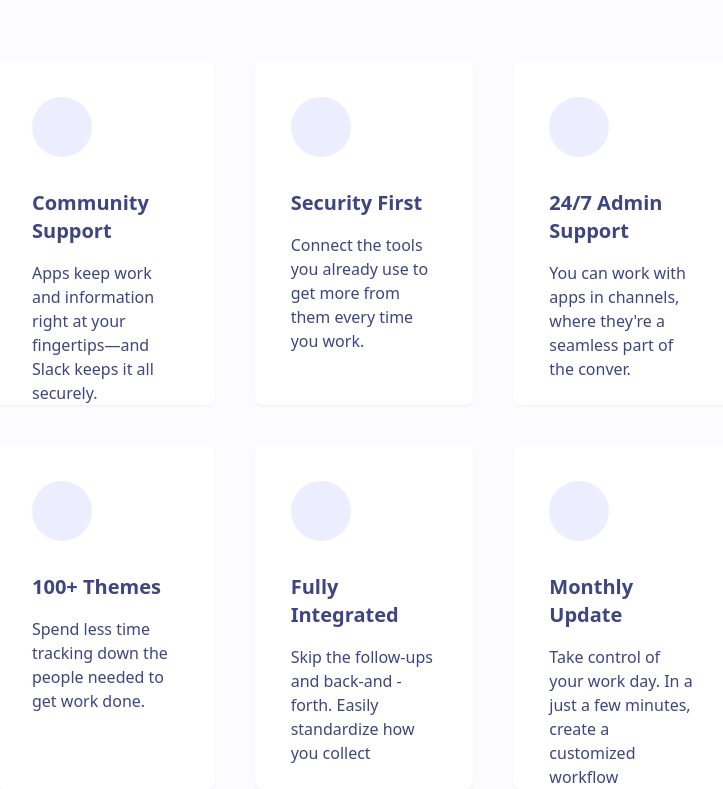
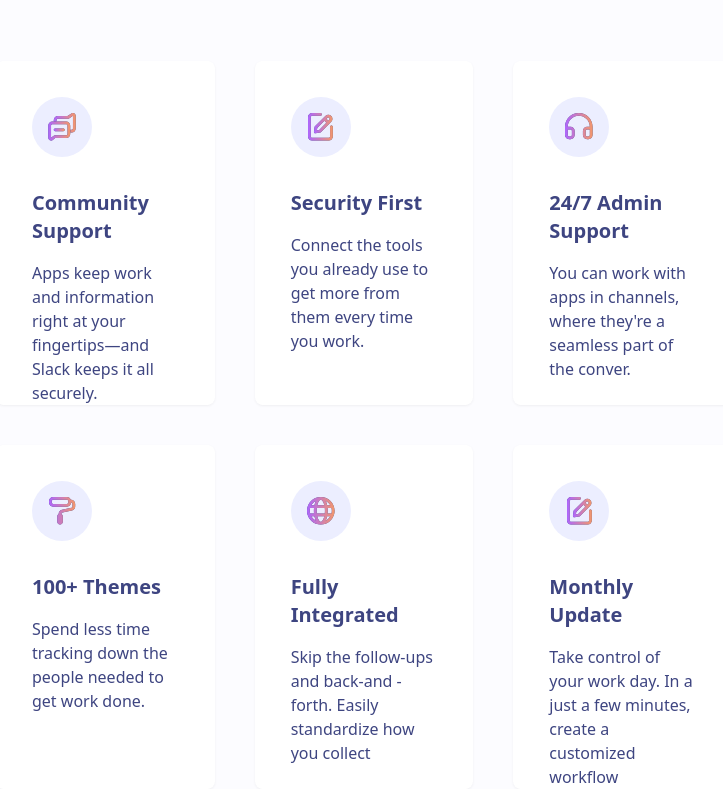
Before and after one commit to Taukir-Khatri7201/Brands.io, a website: page src/index.html in a window 1280 px wide. Shown: the part 1006-1795 px from the top of the page, without its empty margins (276-999 px from the left). Drawn offline with Linux system fonts and the light colour scheme; a web font is replaced by a local one.

Commit message:
Day 3: Fixed SVG and added in page

```diff
--- a/src/index.html
+++ b/src/index.html
@@ -92,40 +92,50 @@
 
                 <div class="grid grid-cols-3 gap-10 px-28 text-left">
                     <div class="w-full min-h-[300px] bg-white px-9 pt-9 drop-shadow-sm rounded-lg">
-                        <div class="bg-circle w-[60px] h-[60px] rounded-full mb-8 flex justify-center items-center">
-                            <!-- <img src="../public/images/icon-community-support.svg" class="" /> -->
+                        <div
+                            class="bg-circle w-[60px] h-[60px] rounded-full mb-8  flex justify-center items-center flex justify-center items-center">
+                            <img src="../public/images/icon-community-support.svg" />
                         </div>
                         <div class="text-xl mb-4 font-semibold">Community Support</div>
                         <div>Apps keep work and information right at your fingertips—and Slack keeps it all securely.
                         </div>
                     </div>
                     <div class="w-full min-h-[300px] bg-white px-9 pt-9 drop-shadow-sm rounded-lg">
-                        <div class="bg-circle w-[60px] h-[60px] rounded-full mb-8">
+                        <div class="bg-circle w-[60px] h-[60px] rounded-full mb-8  flex justify-center items-center">
+                            <img src="../public/images/icon-updates.svg" />
                         </div>
                         <div class="text-xl mb-4 font-semibold">Security First</div>
                         <div>Connect the tools you already use to get more from them every time you work.
                         </div>
                     </div>
                     <div class="w-full min-h-[300px] bg-white px-9 pt-9 drop-shadow-sm rounded-lg">
-                        <div class="bg-circle w-[60px] h-[60px] rounded-full mb-8"></div>
+                        <div class="bg-circle w-[60px] h-[60px] rounded-full mb-8  flex justify-center items-center">
+                            <img src="../public/images/icon-headphone.svg" />
+                        </div>
                         <div class="text-xl mb-4 font-semibold">24/7 Admin Support</div>
                         <div>You can work with apps in channels, where they're a seamless part of the conver.
                         </div>
                     </div>
                     <div class="w-full min-h-[300px] bg-white px-9 pt-9 drop-shadow-sm rounded-lg">
-                        <div class="bg-circle w-[60px] h-[60px] rounded-full mb-8"></div>
+                        <div class="bg-circle w-[60px] h-[60px] rounded-full mb-8  flex justify-center items-center">
+                            <img src="../public/images/icon-themes.svg" />
+                        </div>
                         <div class="text-xl mb-4 font-semibold">100+ Themes</div>
                         <div>Spend less time tracking down the people needed to get work done.
                         </div>
                     </div>
                     <div class="w-full min-h-[300px] bg-white px-9 pt-9 drop-shadow-sm rounded-lg">
-                        <div class="bg-circle w-[60px] h-[60px] rounded-full mb-8"></div>
+                        <div class="bg-circle w-[60px] h-[60px] rounded-full mb-8  flex justify-center items-center">
+                            <img src="../public/images/icon-integrated.svg" />
+                        </div>
                         <div class="text-xl mb-4 font-semibold">Fully Integrated</div>
                         <div>Skip the follow-ups and back-and -forth. Easily standardize how you collect
                         </div>
                     </div>
                     <div class="w-full min-h-[300px] bg-white px-9 pt-9 drop-shadow-sm rounded-lg">
-                        <div class="bg-circle w-[60px] h-[60px] rounded-full mb-8"></div>
+                        <div class="bg-circle w-[60px] h-[60px] rounded-full mb-8  flex justify-center items-center">
+                            <img src="../public/images/icon-updates.svg" />
+                        </div>
                         <div class="text-xl mb-4 font-semibold">Monthly Update</div>
                         <div>Take control of your work day. In a just a few minutes, create a customized workflow
                         </div>
```
Also changed, not shown: public/images/icon-community-support.svg (added), public/images/icon-headphone.svg (added), public/images/icon-integrated.svg (added), public/images/icon-security-first.svg (added), public/images/icon-themes.svg (added), public/images/icon-updates.svg (added), src/styles.css.
